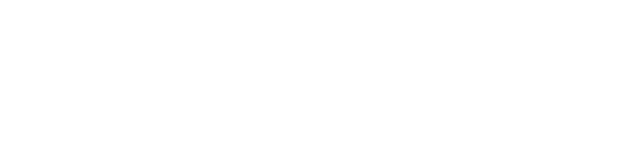
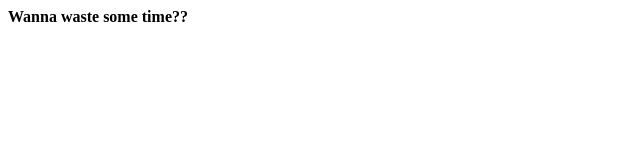
Before and after one commit to biggamers/games, a plain HTML site: page index.html in a window 1280 px wide. Shown: the whole page, without its empty margins (0-640 px from the left). Drawn offline with Linux system fonts and the light colour scheme.

Commit message:
Update index.html

```diff
--- a/index.html
+++ b/index.html
@@ -8,6 +8,7 @@
     <link rel="stylesheet" href="src/stl.css">
   </head>
   <body>
+    <b>Wanna waste some time??</b>
 
   </body>
 </html>
```
